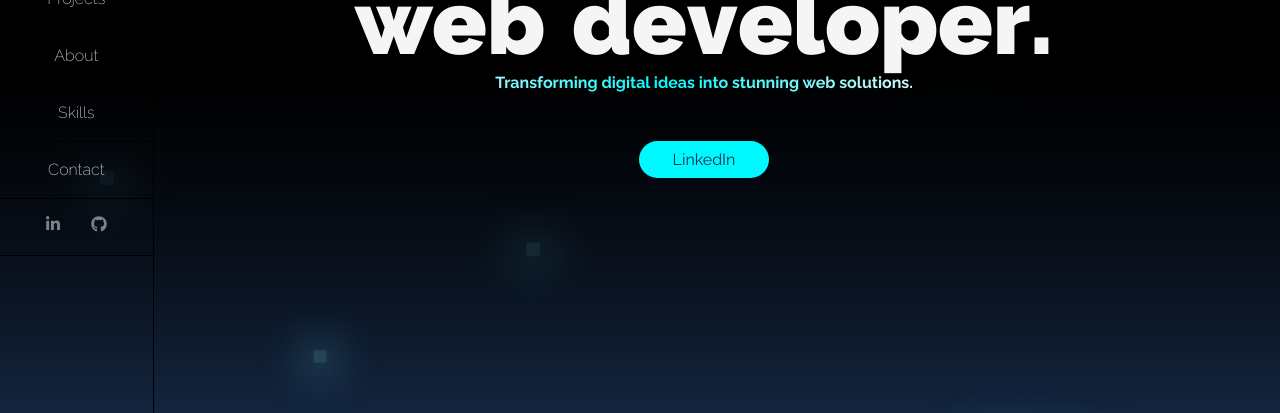
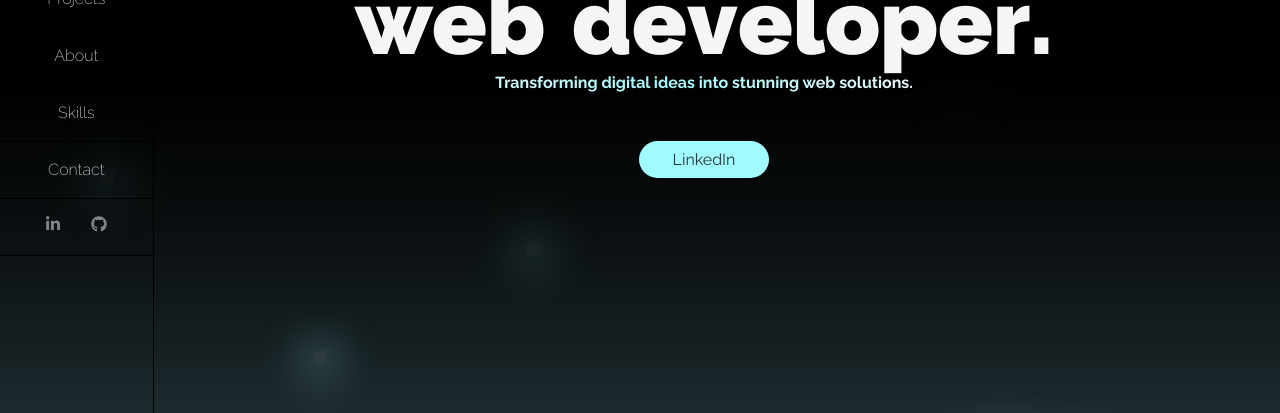
Before and after one commit to Janaina-MJ/janainamj, a React (Vite) app in the folder web/: page / in a window 1280 px wide. Shown: the part 330-743 px from the top of the page. Built offline with nearby package versions, Linux system fonts and the light colour scheme.

Commit message:
feat: Change theme color palette

```diff
--- a/web/src/styles/Theme.styled.js
+++ b/web/src/styles/Theme.styled.js
@@ -1,28 +1,32 @@
 export const theme = {
     colors: {
+
+        //------------------------------------------START OF BACKGROUND------------------------------------------
         primaryDarkShade: '#000',
         primaryMediumShade: '#000001',
-        primaryLightShade: '#192f50',
+        primaryLightShade: '#26373c',
 
-        secondaryDarkShade: '#396F80',
-        secondaryMediumShade: '#5DC8E8',
+        secondaryLightShade: '#90abb4',
+        secondaryMediumShade: '#A1FCFF',
+        //------------------------------------------END OF BACKGROUND------------------------------------------
 
-        secondaryLightShade: '#72deff',
-        secondaryLightTransparent: 'rgba(142, 219, 251, 0.8)',
 
-        secondaryLightNeon: '#00F9FF',
-        secondaryTransparent: 'rgba(98, 147, 164, 0.3)',
+        secondaryDarkShade: 'rgba(98, 147, 164, 0.7)', //SHADOWS AND ALERT-BOX BORDER
+        secondaryLightTransparent: 'rgba(144, 171, 180, 0.9)', //SKILLS-BUTTONS SHADE
+
+        secondaryLightNeon: '#A1FCFF', // HIGHLIGHTS
+        secondaryTransparent: 'rgba(98, 147, 164, 0.3)', //LIGHT BACKGROUNDS
         secondaryFullColor: 'rgb(34, 45, 51)',
 
 
-        tertiaryBlack: 'rgba(0, 0, 0, 0.6)',
+        tertiaryBlack: 'rgba(0, 0, 0, 0.6)', //SHADE EFFECT BACKGROUND
         tertiaryDarkShade: '#454e50',
-        tertiaryMediumShade: '#8a9599',
+        tertiaryMediumShade: '#8a9599', //SECTIONS TITLES
         tertiaryLightShade: '#f5f5f7',
 
-        complementary: 'rgba(118, 187, 191, 01)',
-        complementarySaturated: '#A1FCFF',
-        complementaryContrast: '#FFB973',
+        complementary: 'rgba(118, 187, 191, 01)', //BUTTONS: HOVER EFFECT
+        complementarySaturated: '#90abb4', //BUTTONS
+        complementaryContrast: '#CCCCCC', //LINKS
     },
 
     typography: {
```
